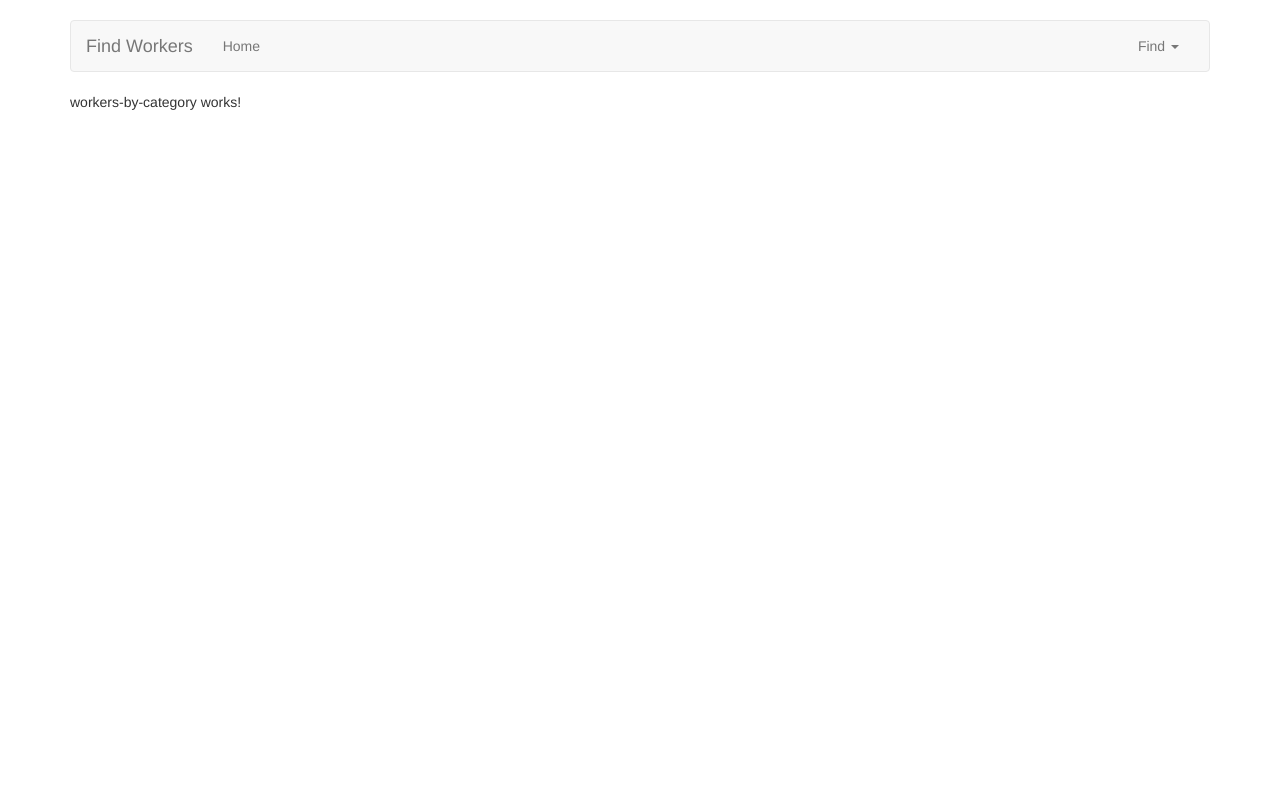
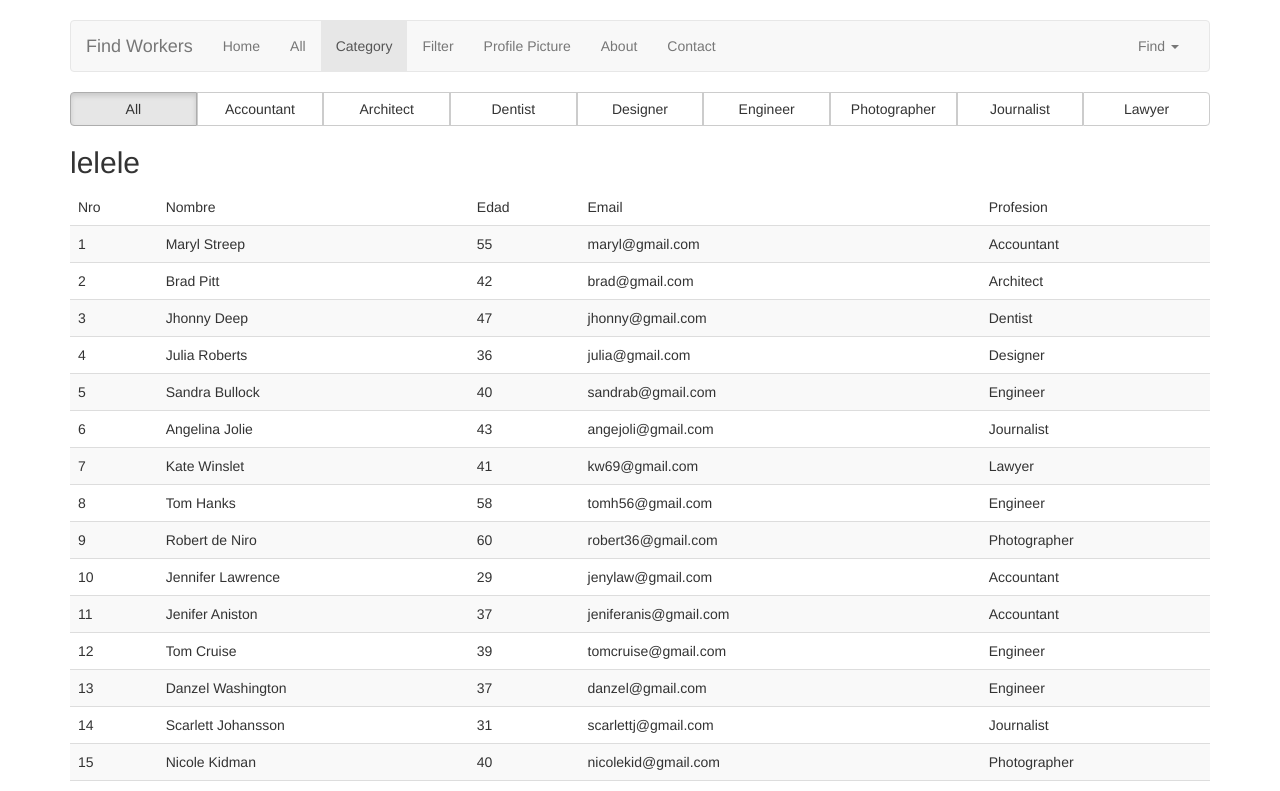
Before and after one commit to 22stepsio/ngWorkers, an Angular app: page /workersByCategory in a window 1280 px wide. Shown: the top 791 px of the page. Built offline with nearby package versions, Linux system fonts and the light colour scheme.

Commit message:
filter pipe ready

```diff
--- a/src/app/app.module.ts
+++ b/src/app/app.module.ts
@@ -15,6 +15,7 @@ import {RoutingModule } from './routing/routing.module';
 import {WorkersService } from './services/workers.service';
 import { AllWorkersComponent } from './all-workers/all-workers.component';
 import { WorkersByImageComponent } from './workers-by-image/workers-by-image.component';
+import { FiltroPipe } from './filtros/filtro.pipe';
 
 @NgModule({
   declarations: [
@@ -26,7 +27,8 @@ import { WorkersByImageComponent } from './workers-by-image/workers-by-image.com
     NotFoundComponent,
     WorkerDetailComponent,
     AllWorkersComponent,
-    WorkersByImageComponent
+    WorkersByImageComponent,
+    FiltroPipe
   ],
   imports: [
     BrowserModule,
--- /dev/null
+++ b/src/app/filtros/filtro.pipe.ts
@@ -0,0 +1,19 @@
+import { Pipe, PipeTransform } from '@angular/core';
+
+@Pipe({
+  name: 'filtroProfesion'
+})
+export class FiltroPipe implements PipeTransform {
+
+  transform(value: any[], args: string): any {
+    if(args === "all"){
+      return value;
+    }
+    else{
+      return value.filter(x =>{
+        return x.category === args;
+      });
+    }
+  }
+
+}
--- a/src/app/home/home.component.html
+++ b/src/app/home/home.component.html
@@ -1,5 +1,5 @@
 <!-- Main component for a primary marketing message or call to action -->
-<div class="jumbotron">
+<div class="parrafo">
   <h1>Angular Example</h1>
   <p>This example is a quick exercise to show how filter and organice workers supplied for a local service.</p>
   <p>Start clicking the button "find"</p>
--- a/src/app/navbar/navbar.component.html
+++ b/src/app/navbar/navbar.component.html
@@ -13,8 +13,12 @@
     <div id="navbar" class="navbar-collapse collapse">
       <ul class="nav navbar-nav">
         <li routerLinkActive="active"><a routerLink="/home">Home</a></li>
-        <!--<li><a href="#">About</a></li>
-        <li><a href="#">Contact</a></li>-->
+        <li routerLinkActive="active"><a routerLink="/allWorkers">All</a></li>
+        <li routerLinkActive="active"><a routerLink="/workersByCategory" >Category</a></li>
+        <li routerLinkActive="active"><a routerLink="/workersByFilter">Filter</a></li>
+        <li routerLinkActive="active"><a routerLink="/workersByImage">Profile Picture</a></li>
+        <li><a href="#">About</a></li>
+        <li><a href="#">Contact</a></li>
       </ul>
       <ul class="nav navbar-nav navbar-right">
         <li class="dropdown">
--- a/src/app/workers-by-category/workers-by-category.component.css
+++ b/src/app/workers-by-category/workers-by-category.component.css
@@ -0,0 +1,6 @@
+a:link {
+    color: #333;
+}
+a:visited {
+    color: #333;
+}
--- a/src/app/workers-by-category/workers-by-category.component.html
+++ b/src/app/workers-by-category/workers-by-category.component.html
@@ -1,3 +1,58 @@
-<p>
-  workers-by-category works!
-</p>
+<div class="row">
+  <div class="col-md-12">
+    <div class="btn-group btn-group-justified" role="group" aria-label="...">
+      <div class="btn-group" role="group">
+        <button type="button" class="btn btn-default" [class.active]="filterBy=='all'" (click)="filterBy='all'">All</button>
+      </div>
+      <div class="btn-group" role="group">
+        <button type="button" class="btn btn-default" [class.active]="filterBy=='Accountant'" (click)="filterBy='Accountant'">Accountant</button>
+      </div>
+      <div class="btn-group" role="group">
+        <button type="button" class="btn btn-default" [class.active]="filterBy=='Architect'" (click)="filterBy='Architect'">Architect</button>
+      </div>
+      <div class="btn-group" role="group">
+        <button type="button" class="btn btn-default" [class.active]="filterBy=='Dentist'" (click)="filterBy='Dentist'">Dentist</button>
+      </div>
+      <div class="btn-group" role="group">
+        <button type="button" class="btn btn-default" [class.active]="filterBy=='Designer'" (click)="filterBy='Designer'">Designer</button>
+      </div>
+      <div class="btn-group" role="group">
+        <button type="button" class="btn btn-default" [class.active]="filterBy=='Engineer'" (click)="filterBy='Engineer'">Engineer</button>
+      </div>
+      <div class="btn-group" role="group">
+        <button type="button" class="btn btn-default" [class.active]="filterBy=='Photographer'" (click)="filterBy='Photographer'">Photographer</button>
+      </div>
+      <div class="btn-group" role="group">
+        <button type="button" class="btn btn-default" [class.active]="filterBy=='Journalist'" (click)="filterBy='Journalist'">Journalist</button>
+      </div>
+      <div class="btn-group" role="group">
+        <button type="button" class="btn btn-default" [class.active]="filterBy=='Lawyer'" (click)="filterBy='Lawyer'">Lawyer</button>
+      </div>
+    </div>
+  </div>
+</div>
+<div class="row">
+  <div class="col-md-12">
+    <h2 class="sub-header">lelele</h2>
+    <table class="table table-striped">
+      <thead>
+        <tr>
+          <td>Nro</td>
+          <td>Nombre</td>
+          <td>Edad</td>
+          <td>Email</td>
+          <td>Profesion</td>
+        </tr>
+      </thead>
+      <tbody>
+        <tr *ngFor="let x of (losTrabajadores|filtroProfesion:filterBy); let i = index">
+          <td>{{i+1}}</td>
+          <td><a routerLink="/worker-detail/{{x.id}}">{{x.name}}</a></td>
+          <td>{{x.age}}</td>
+          <td>{{x.email}}</td>
+          <td>{{x.category}}</td>
+        </tr>
+      </tbody>
+    </table>
+  </div>
+</div>
--- a/src/app/workers-by-category/workers-by-category.component.ts
+++ b/src/app/workers-by-category/workers-by-category.component.ts
@@ -1,13 +1,20 @@
-import { Component, OnInit } from '@angular/core';
+import { Component, OnInit, Input } from '@angular/core';
+import { WorkersService } from '../services/workers.service';
 
 @Component({
   selector: 'app-workers-by-category',
   templateUrl: './workers-by-category.component.html',
   styleUrls: ['./workers-by-category.component.css']
 })
+
 export class WorkersByCategoryComponent implements OnInit {
 
-  constructor() { }
+  @Input() filterBy: string = "all";
+
+  losTrabajadores: any[] = [];
+  constructor(private workeService: WorkersService) {
+    this.losTrabajadores = workeService.getWorkers();
+  }
 
   ngOnInit() {
   }
--- a/src/styles.css
+++ b/src/styles.css
@@ -4,6 +4,11 @@ body {
   padding-bottom: 20px;
 }
 
-.navbar {
+/*.navbar {
   margin-bottom: 20px;
+}*/
+
+.parrafo {
+  padding: 10px 15px;
+  text-align: center;
 }
```
Also changed, not shown: 1 other file (tests, documents, lock files or other folders).
